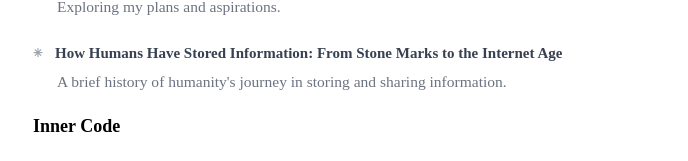
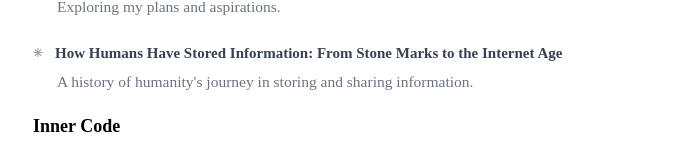
Before and after one commit to iamitmasram/amit-masram-portfolio, a Next.js app: page / in a window 1280 px wide. Shown: the part 1088-1249 px from the top of the page, without its empty margins (295-983 px from the left). Built offline with nearby package versions, Linux system fonts and the light colour scheme.

Commit message:
Update description text for information storage history

```diff
--- a/src/app/page.tsx
+++ b/src/app/page.tsx
@@ -141,7 +141,7 @@ export default function PortfolioLanding() {
     },
     {
       title: "How Humans Have Stored Information: From Stone Marks to the Internet Age",
-      description: "A brief history of humanity's journey in storing and sharing information.",
+      description: "A history of humanity's journey in storing and sharing information.",
       onClick: navigateToEvolutionOfInformation
     }
   ];
```
